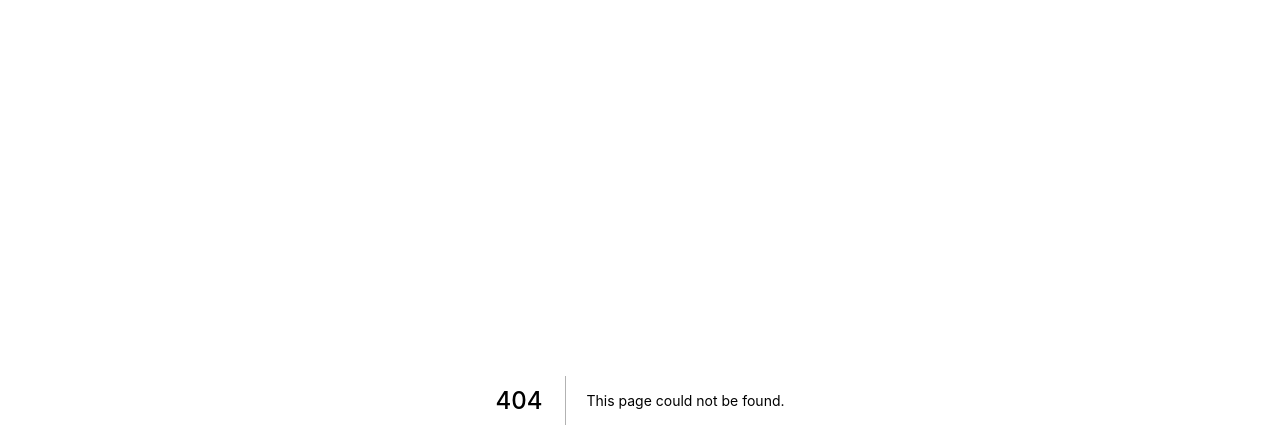
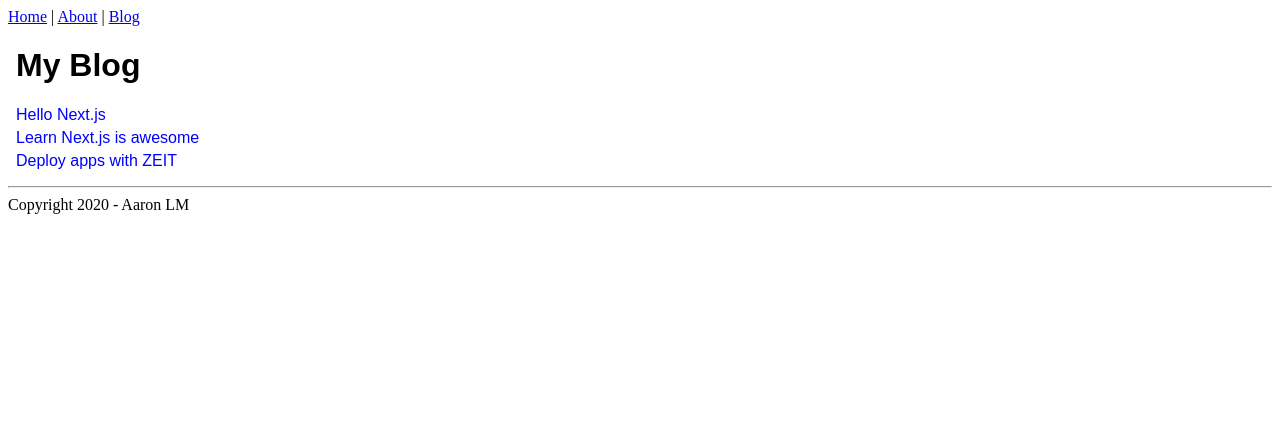
Before and after one commit to Aaron-Lathrop/NextDemo, a Next.js app: page /blog in a window 1280 px wide. Before the commit this address had no page. Shown: the top 448 px of the page. Built offline with nearby package versions, Linux system fonts and the light colour scheme.

Commit message:
add dynamic blog posts, style-jsx, interface

```diff
--- a/components/Navbar.tsx
+++ b/components/Navbar.tsx
@@ -11,6 +11,10 @@ const NavBar: NextPage = () => (
             <Link href="/about">
                 <a>About</a>
             </Link>
+            {' '}|{' '}
+            <Link href="/blog">
+                <a>Blog</a>
+            </Link>
         </nav>
     </div>
 
--- /dev/null
+++ b/components/PostLink.tsx
@@ -0,0 +1,28 @@
+import Link from 'next/link';
+import { Post } from '../interfaces/Post';
+
+const PostLink = ( { id, title }: Post ) => (
+    <li key={id}>
+        <Link href="/p/[id]" as={`/p/${id}`}>
+            <a>{title}</a>
+        </Link>
+        <style jsx>{`
+            li {
+                list-style: none;
+                margin: 5px 0;
+            }
+
+            a {
+                text-decoration: none;
+                color: blue;
+                font-family: 'Arial';
+            }
+
+            a:hover {
+                opacity: 0.6;
+            }
+        `}</style>
+    </li>
+);
+
+export default PostLink
--- a/components/layouts/Layout.tsx
+++ b/components/layouts/Layout.tsx
@@ -1,6 +1,7 @@
 import * as React from 'react';
 import Head from 'next/head';
 import NavBar from '../Navbar';
+import Link from 'next/link';
 
 type Props = {
     title?: String
@@ -19,7 +20,9 @@ const Layout: React.FunctionComponent<Props> = ({
         <header>
             <NavBar />
         </header>
-        {children}
+        <body>
+            {children}
+        </body>
         <footer>
             <hr/>
             <span>Copyright { new Date().getFullYear()} - Aaron LM</span>
--- /dev/null
+++ b/interfaces/Post.ts
@@ -0,0 +1,4 @@
+export type Post = {
+    id: string,
+    title: string
+}
--- a/package.json
+++ b/package.json
@@ -14,9 +14,11 @@
   "dependencies": {
     "@types/node": "^13.1.7",
     "@types/react": "^16.9.17",
+    "isomorphic-unfetch": "^3.0.0",
     "next": "^9.2.0",
     "react": "^16.12.0",
     "react-dom": "^16.12.0",
+    "react-markdown": "^4.3.1",
     "typescript": "^3.7.5"
   }
 }
--- /dev/null
+++ b/pages/blog.tsx
@@ -0,0 +1,37 @@
+import { NextPage } from 'next';
+import Link from 'next/link';
+import Layout from '../components/layouts/Layout';
+import PostLink from '../components/PostLink';
+
+import { Post } from '../interfaces/Post';
+
+function getPosts(): Array<Post> {
+    return [
+      { id: 'hello-nextjs', title: 'Hello Next.js' },
+      { id: 'learn-nextjs', title: 'Learn Next.js is awesome' },
+      { id: 'deploy-nextjs', title: 'Deploy apps with ZEIT' }
+    ];
+}
+
+const Blog: NextPage = () => (
+    <Layout title="Blog - NextJS Demo">
+        <h1>My Blog</h1>
+        <ul>
+            {getPosts().map(post => (
+                <PostLink key={post.id} id={post.id} title={post.title} />
+            ))}
+        </ul>
+        <style jsx>{`
+            h1, a {
+                font-family: 'Arial';
+            }
+
+            ul {
+                padding: 0;
+            }
+        `}
+        </style>
+    </Layout>
+);
+
+export default Blog
```
Also changed, not shown: pages/index.tsx (+6 -3 lines), pages/p/[id].tsx (added, +16 -0 lines), 2 other files (tests, documents, lock files or other folders).
